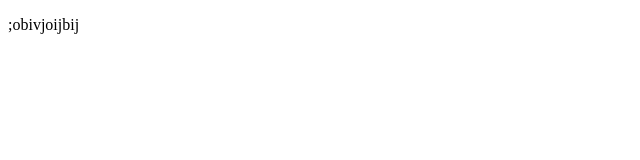
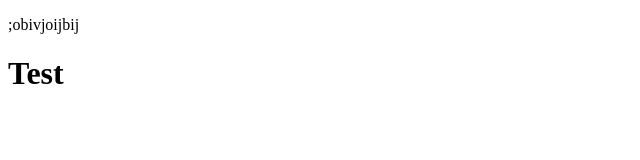
Before and after one commit to butuzz74/test-git2, a plain HTML site: page index.html in a window 1280 px wide. Shown: the full height of the page, 0-640 px from the left. Drawn offline with Linux system fonts and the light colour scheme.

```diff
--- a/index.html
+++ b/index.html
@@ -9,5 +9,6 @@
 </head>
 <body>
     <p>;obivjoijbij</p>
+    <h1>Test</h1>
 </body>
 </html>
--- a/index.js
+++ b/index.js
@@ -1,3 +1,5 @@
 console.log('+++++')
 
 console.log(1111111111)
+
+console.log('ppppp')
```
Also changed, not shown: 1 other file.
